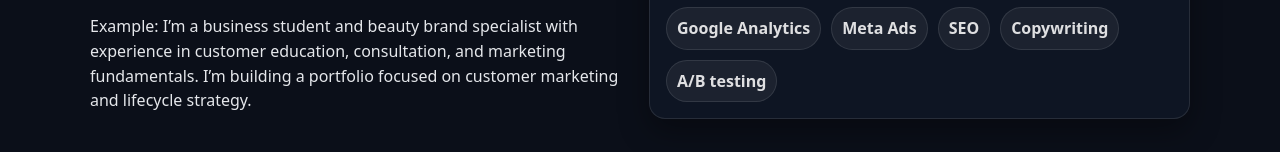
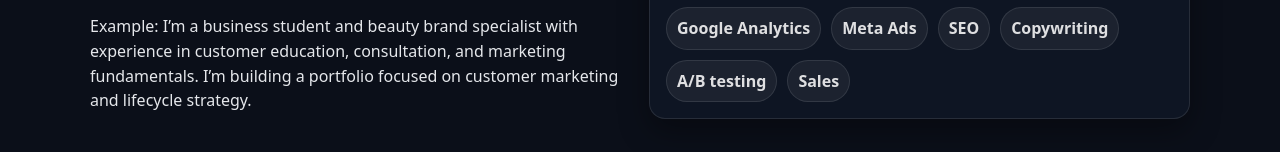
Before and after one commit to janamandic18/janamandic18.github.io, a plain HTML site: page index.html in a window 1280 px wide. Shown: the part 745-897 px from the top of the page. Drawn offline with Linux system fonts and the light colour scheme.

Commit message:
Update index.html

```diff
--- a/index.html
+++ b/index.html
@@ -103,6 +103,7 @@
             <span class="chip">SEO</span>
             <span class="chip">Copywriting</span>
             <span class="chip">A/B testing</span>
+            <span class="chip">Sales</span>
           </div>
         </div>
       </div>
```
